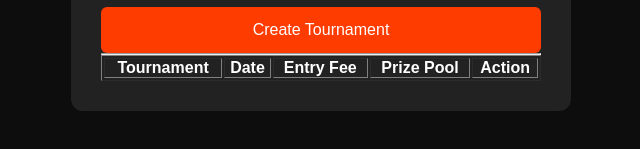
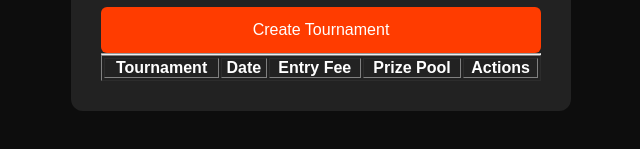
Before and after one commit to Ak56440/E_SPORT_AK, a plain HTML site: page admin.html in a window 1280 px wide. Shown: the part 467-616 px from the top of the page, 319-959 px from the left. Drawn offline with Linux system fonts and the light colour scheme; no server answers.

Commit message:
Rename 'Action' header to 'Actions' in admin.html

```diff
--- a/admin.html
+++ b/admin.html
@@ -34,7 +34,7 @@
     <th>Date</th>
     <th>Entry Fee</th>
     <th>Prize Pool</th>
-    <th>Action</th>
+    <th>Actions</th>
 </tr>
         </thead>
 
```
